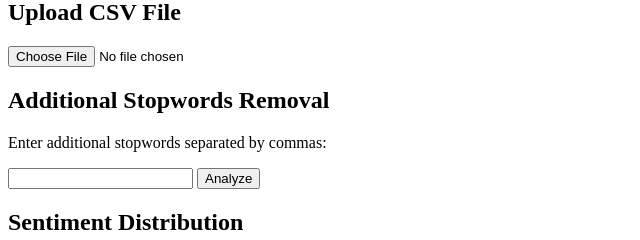
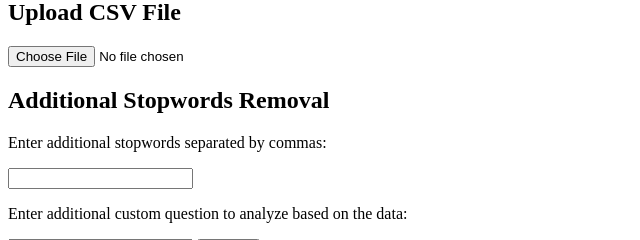
Before and after one commit to arifanalytics/Python-Code, a Flask app: template flask_sentiment/templates/upload.html in a window 1280 px wide. Shown: the part 21-261 px from the top of the page, without its empty margins (0-640 px from the left). Run offline with Flask 3, Linux system fonts and the light colour scheme; the template is opened without the code that fills it: most values are stand-ins (such as "Sample title", 1, 10 or a date in 2020).

Commit message:
Update upload.html

```diff
--- a/flask_sentiment/templates/upload.html
+++ b/flask_sentiment/templates/upload.html
@@ -13,6 +13,8 @@
         <h2>Additional Stopwords Removal</h2>
         <p>Enter additional stopwords separated by commas:</p>
         <input type="text" name="custom_stopwords" id="custom_stopwords">
+        <p>Enter additional custom question to analyze based on the data:</p>
+        <input type="text" name="custom_question" id="custom_question">
         <input type="submit" value="Analyze">
     </form>
 
@@ -23,7 +25,6 @@
     {% endif %}
 
     <!-- Sentiment Analysis Results -->
-
     {% if analysis_results %}
         <h2>Sentiment Analysis Results</h2>
         {{ analysis_results|safe }}
@@ -128,6 +129,10 @@
         <p>{{ gemini_result_response_neg2 }}</p>
     {% endif %}
 
+    {% if sentiment_plot or analysis_results or wordcloud_result_positive or wordcloud_result_neutral or wordcloud_result_negative or bigram_result_positive or bigram_result_neutral or bigram_result_negative or unigram_result_positive or unigram_result_neutral or unigram_result_negative %}
+        <!-- Download button for the PDF -->
+        <a href="{{ url_for('download_pdf') }}" class="btn btn-primary" download>Download Analysis Report PDF</a>
+    {% endif %}
 
 </body>
 </html>
```
Lines whose indentation alone changed are shown as unchanged.
